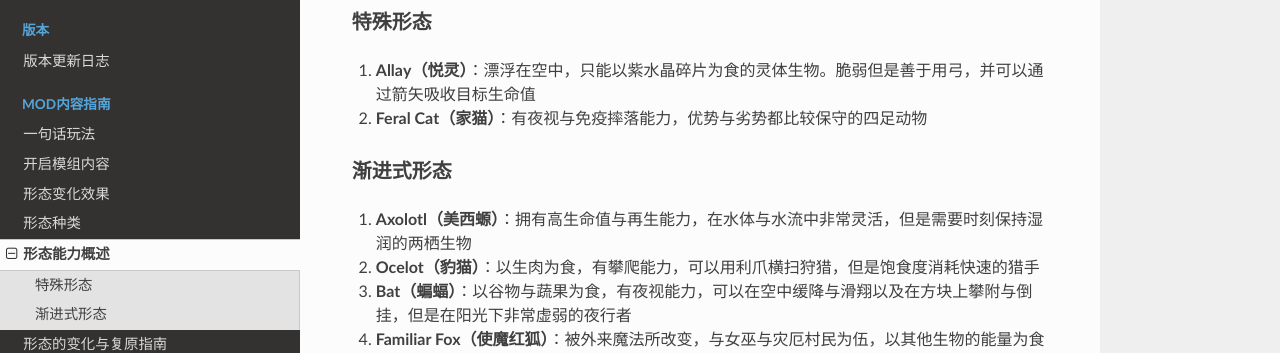
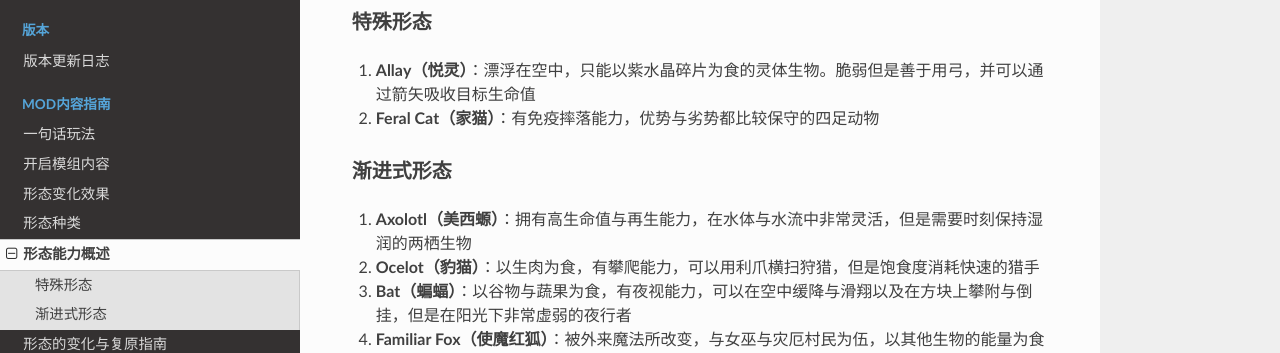
Before and after one commit to onixary/ssc_wiki, an MkDocs documentation site: the page built from docs/mod_content/form_ability_overview.md, in a window 1280 px wide. Shown: the part 162-515 px from the top of the page. Built offline with MkDocs 1.6.1, drawn with Linux system fonts in a browser that asks for light colours; nearby versions of some CDN libraries.

Commit message:
Update form_ability_overview.md

```diff
--- a/docs/mod_content/form_ability_overview.md
+++ b/docs/mod_content/form_ability_overview.md
@@ -4,7 +4,7 @@
 
 1. **Allay（悦灵）**：漂浮在空中，只能以紫水晶碎片为食的灵体生物。脆弱但是善于用弓，并可以通过箭矢吸收目标生命值
 
-2. **Feral Cat（家猫）**：有夜视与免疫摔落能力，优势与劣势都比较保守的四足动物
+2. **Feral Cat（家猫）**：有免疫摔落能力，优势与劣势都比较保守的四足动物
 
 ### 渐进式形态
 
```
